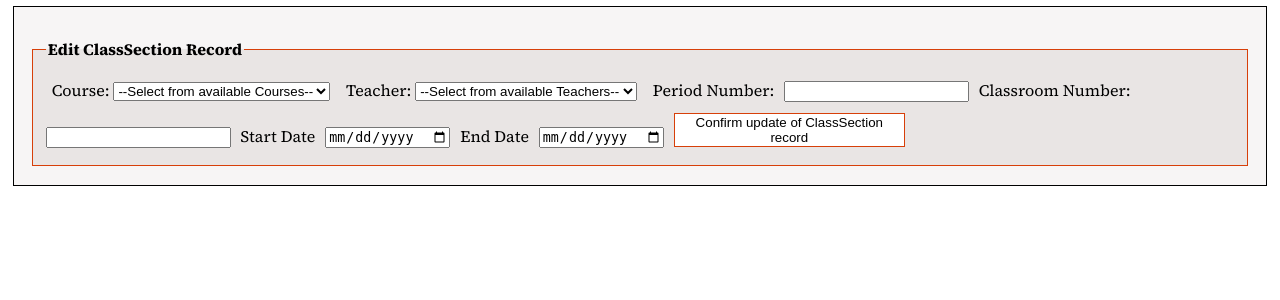
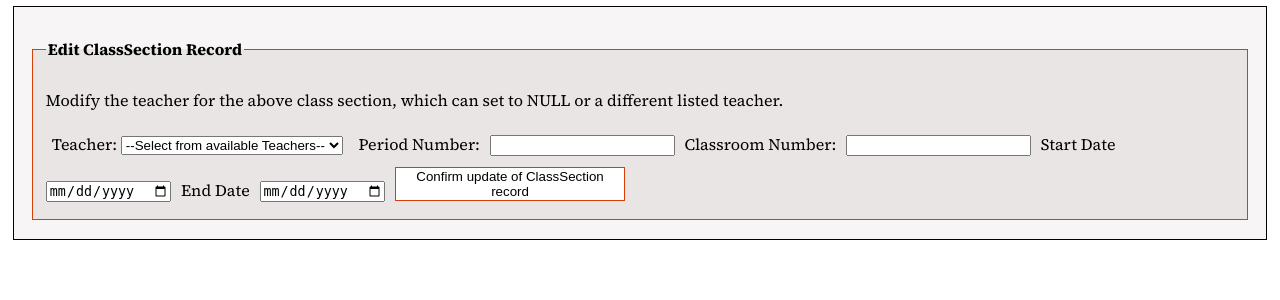
Before and after one commit to conradschreiner/BHSClassEnrollmentsFlaskApp, a Flask app: template templates/update_classsection.j2 in a window 1280 px wide. Shown: the part 87-387 px from the top of the page. Run offline with Flask 3, Linux system fonts and the light colour scheme; the template is opened without the code that fills it, so the values that code supplies are empty; some libraries are stand-ins or nearby versions.

Commit message:
improved logic on update_classsection to properly account for all update scenarios

```diff
--- a/app.py
+++ b/app.py
@@ -368,12 +368,12 @@ def update_classsection(id):
     if request.method == "GET":
         # retrieve all data for the given classSectionID
         select_id_query = """SELECT cs.classSectionID, cs.startDate AS "Class Start Date", cs.endDate AS "Class End Date",
-        CONCAT(YEAR(cs.startDate), '-', YEAR(cs.endDate))AS "School Year",
-        cs.period AS "Period", cs.classroom as "Classroom", c.name as "Course Name",
-        CONCAT(t.fName, ' ', t.lName) AS "Teacher Name" -- including to better understand the NULLable foreign key
+        CONCAT(YEAR(cs.startDate), '-', YEAR(cs.endDate)) AS "School Year",
+        cs.period AS "Period", cs.classroom AS "Classroom", c.name AS "Course Name",
+        CONCAT(t.fName, ' ', t.lName) AS "Teacher Name"
         FROM `ClassSections` cs
-        INNER JOIN `Courses` c on cs.courseID = c.courseID
-        LEFT JOIN `Teachers` t on cs.teacherID = t.teacherID
+        INNER JOIN `Courses` c ON cs.courseID = c.courseID
+        LEFT JOIN `Teachers` t ON cs.teacherID = t.teacherID
         WHERE cs.classSectionID = %s;"""
         class_section_id = (id,)
         data = run_select_params_query(select_id_query, class_section_id)
@@ -391,54 +391,27 @@ def update_classsection(id):
 
     if request.method == "POST":
         try:
-            course = request.form["course"]
             teacher = request.form["teacher"]
             period = request.form["period"]
             classroom = request.form["classroom"]
             start_date = request.form["startDate"]
             end_date = request.form["endDate"]
 
-            # dynamically build the update statement by storing the SET fields and values in lists based on request.form responses
-            update_fields = []
-            update_values = []
+            field_dict = {"period": period, "classroom": classroom, "startDate": start_date, "endDate": end_date}
+            field_dict_filtered = {k: v for k, v in field_dict.items() if v != ""}
 
-            # if course response value is not "0" then include, if is 0 then exclude
-            if course != "0":
-                update_fields.append("courseID = %s")
-                update_values.append(course)
+            update_set_list = [f"{k} = %s" for k in field_dict_filtered.keys()]
 
-            # if teacher response is not "0" then include request, if it is "0" then set to NULL
             if teacher != "0":
-                update_fields.append("teacherID = %s")
-                update_values.append(teacher)
+                update_set_list.append("teacherID = %s")
+                update_values = list(field_dict_filtered.values()) + [teacher, id]
             else:
-                update_fields.append("teacherID = NULL")
+                update_set_list.append("teacherID = NULL")
+                update_values = list(field_dict_filtered.values()) + [id]
 
-            # if startDate response value is not "0" then include, if is 0 then exclude
-            if start_date != "0":
-                update_fields.append("startDate = %s")
-                update_values.append(start_date)
+            update_query = f"UPDATE `ClassSections` SET {', '.join(update_set_list)} WHERE classSectionID = %s;"
+            run_change_query(update_query, update_values)
 
-            # if endDate response value is not "0" then include, if is 0 then exclude
-            if end_date != "0":
-                update_fields.append("endDate = %s")
-                update_values.append(end_date)
-
-            # if period response value is not "0" then include, if is 0 then exclude
-            if period != "0":
-                update_fields.append("period = %s")
-                update_values.append(period)
-
-            # if classroom response value is not "0" then include, if is 0 then exclude
-            if classroom != "0":
-                update_fields.append("classroom = %s")
-                update_values.append(classroom)
-
-            update_values.append(id)
-
-            update_query = f"UPDATE `ClassSections` SET {', '.join(update_fields)} WHERE classSectionID = %s;"
-
-            run_change_query(update_query, update_values)
             return redirect("/classsections")
 
         except Exception as e:
--- a/templates/update_classsection.j2
+++ b/templates/update_classsection.j2
@@ -37,14 +37,7 @@
 {% endfor %}
       <fieldset>
         <legend><strong>Edit ClassSection Record</strong></legend>
-      <label>Course:
-          <select name="course" id="course">
-            <option value="0">--Select from available Courses--</option>
-            {% for course in courses %}
-                <option value="{{ course.courseID }}">{{ course.name }}</option>
-            {% endfor %}
-          </select>
-      </label>
+      <p>Modify the teacher for the above class section, which can set to NULL or a different listed teacher.</p>
       <label>Teacher:
           <select name="teacher" id="teacher">
             <option value="0">--Select from available Teachers--</option>
```
